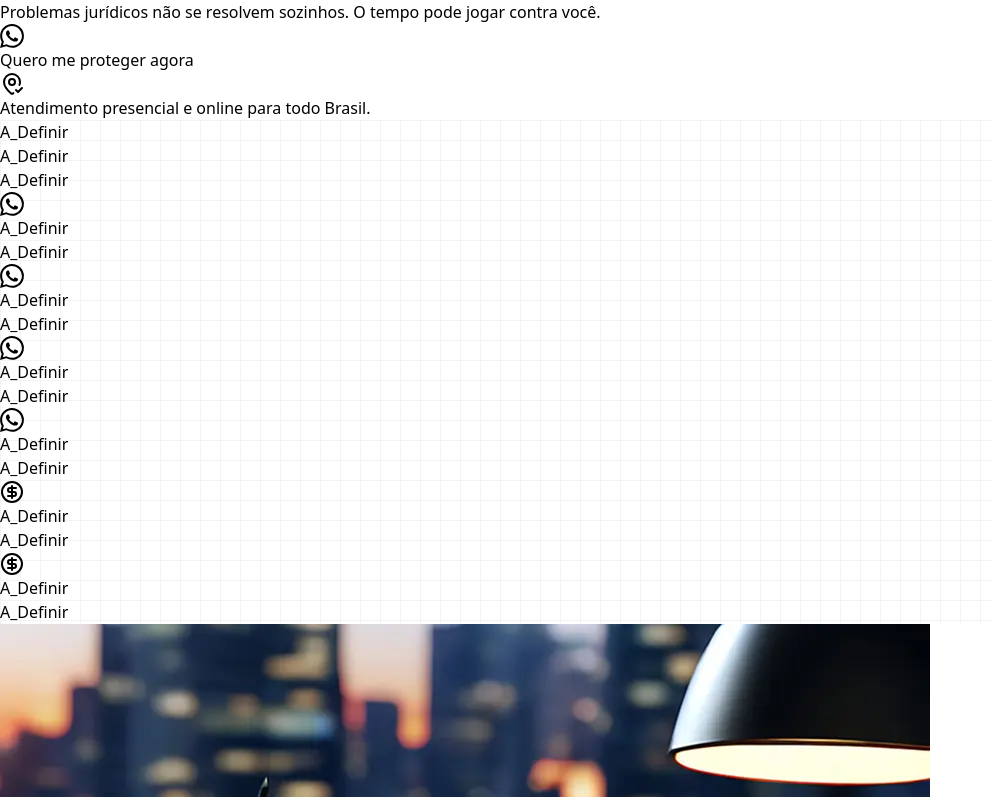
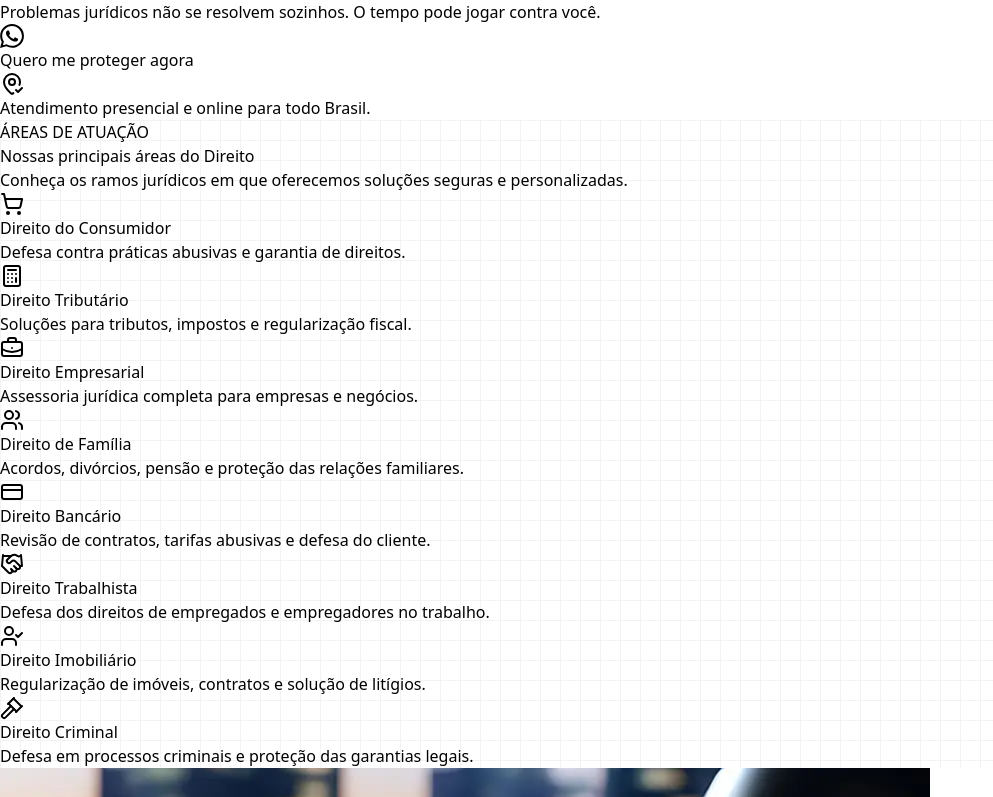
Before and after one commit to Paper-Street-Softwares/LP-Sgotti-e-Vieira, a React (Vite) app: page / in a window 1280 px wide. Shown: the part 503-1300 px from the top of the page, without its empty margins (0-993 px from the left). Built offline with nearby package versions, Linux system fonts and the light colour scheme; a web font is replaced by a local one.

Commit message:
fix: Features

```diff
--- a/src/components/sections/FeaturesParagraphs.jsx
+++ b/src/components/sections/FeaturesParagraphs.jsx
@@ -5,6 +5,7 @@ import SectionHeader from "../sectionElements/SectionHeader";
 import SectionWrapper from "../sectionElements/SectionWrapper";
 import MotionDivDownToUp from "../animation/MotionDivDownToUp";
 import IconButtonFeatureCard from "../cards/IconButtonFeatureCard";
+import content from "../../content/content";
 
 export default function FeaturesParagraphs({ modal, colorMode }) {
   const { t, i18n } = useTranslation();
@@ -31,15 +32,6 @@ export default function FeaturesParagraphs({ modal, colorMode }) {
 
   return (
     <SectionArea id="service" className={`${bgClass}`}>
-      {/* Botão para alternar idioma */}
-      <div className="flex justify-end p-4">
-        <Button
-          onClick={toggleLanguage}
-          label={i18n.language === "pt" ? "English" : "Português"}
-          className="bg-primary text-white"
-        />
-      </div>
-
       <SectionHeader
         colorMode="dark"
         className="text-center"
@@ -53,41 +45,17 @@ export default function FeaturesParagraphs({ modal, colorMode }) {
       <SectionWrapper>
         <div className="flex flex-col items-center w-full justify-evenly tablet1:flex-row">
           <div className="flex flex-wrap items-start justify-center w-full gap-[40px]">
-            {["card1", "card2", "card3", "card4"].map((cardKey) => (
+            {["card1", "card2", "card3", "card4", "card5", "card6", "card7", "card8"].map((cardKey) => (
               <MotionDivDownToUp
                 key={cardKey}
-                className="flex flex-col items-center justify-center border-[2px] border-solid px-[10px] py-[20px] rounded-md bg-bgSectionLight tablet1:w-[46.5%] desktop1:w-[28%] desktop2:w-[25%]"
+                className="flex flex-col items-center justify-center border-[2px] border-solid px-[10px] py-[20px] rounded-md bg-bgSectionLight tablet1:w-[46.5%] desktop1:w-[28%] desktop2:w-[20%]"
               >
                 <IconButtonFeatureCard
-                  icon={t(`features.${cardKey}.icon`, { returnObjects: true })}
+                  icon={content.texts.features[cardKey].icon}
                   title={t(`features.${cardKey}.title`)}
                   paragraph={t(`features.${cardKey}.subtitle`)}
                   className="tablet1:mb-[12px] desktop1:mb-0 desktop2:mb-[18px]"
                   colorMode={colorMode}
-                />
-                <Button
-                  size="small"
-                  className="bg-darker"
-                  labelColor="text-white"
-                  label={t(`features.${cardKey}.buttonLabel`)}
-                  buttonLink={t("links.ctaWhatsapp")}
-                  icon={
-                    <svg
-                      xmlns="http://www.w3.org/2000/svg"
-                      width="16"
-                      height="16"
-                      viewBox="0 0 24 24"
-                      fill="none"
-                      stroke="#fff"
-                      strokeWidth="2"
-                      strokeLinecap="round"
-                      strokeLinejoin="round"
-                      className="lucide lucide-corner-down-right"
-                    >
-                      <polyline points="15 10 20 15 15 20" />
-                      <path d="M4 4v7a4 4 0 0 0 4 4h12" />
-                    </svg>
-                  }
                 />
               </MotionDivDownToUp>
             ))}
--- a/src/content/content.jsx
+++ b/src/content/content.jsx
@@ -212,11 +212,17 @@ const content = {
             xmlns="http://www.w3.org/2000/svg"
             width="24"
             height="24"
-            fill="currentColor"
-            className="bi bi-whatsapp"
-            viewBox="0 0 16 16"
+            viewBox="0 0 24 24"
+            fill="none"
+            stroke="currentColor"
+            stroke-width="2"
+            stroke-linecap="round"
+            stroke-linejoin="round"
+            class="lucide lucide-shopping-cart-icon lucide-shopping-cart"
           >
-            <path d="M13.601 2.326A7.85 7.85 0 0 0 7.994 0C3.627 0 .068 3.558.064 7.926c0 1.399.366 2.76 1.057 3.965L0 16l4.204-1.102a7.9 7.9 0 0 0 3.79.965h.004c4.368 0 7.926-3.558 7.93-7.93A7.9 7.9 0 0 0 13.6 2.326zM7.994 14.521a6.6 6.6 0 0 1-3.356-.92l-.24-.144-2.494.654.666-2.433-.156-.251a6.56 6.56 0 0 1-1.007-3.505c0-3.626 2.957-6.584 6.591-6.584a6.56 6.56 0 0 1 4.66 1.931 6.56 6.56 0 0 1 1.928 4.66c-.004 3.639-2.961 6.592-6.592 6.592m3.615-4.934c-.197-.099-1.17-.578-1.353-.646-.182-.065-.315-.099-.445.099-.133.197-.513.646-.627.775-.114.133-.232.148-.43.05-.197-.1-.836-.308-1.592-.985-.59-.525-.985-1.175-1.103-1.372-.114-.198-.011-.304.088-.403.087-.088.197-.232.296-.346.1-.114.133-.198.198-.33.065-.134.034-.248-.015-.347-.05-.099-.445-1.076-.612-1.47-.16-.389-.323-.335-.445-.34-.114-.007-.247-.007-.38-.007a.73.73 0 0 0-.529.247c-.182.198-.691.677-.691 1.654s.71 1.916.81 2.049c.098.133 1.394 2.132 3.383 2.992.47.205.84.326 1.129.418.475.152.904.129 1.246.08.38-.058 1.171-.48 1.338-.943.164-.464.164-.86.114-.943-.049-.084-.182-.133-.38-.232" />
+            <circle cx="8" cy="21" r="1" />
+            <circle cx="19" cy="21" r="1" />
+            <path d="M2.05 2.05h2l2.66 12.42a2 2 0 0 0 2 1.58h9.78a2 2 0 0 0 1.95-1.57l1.65-7.43H5.12" />
           </svg>
         ),
         buttonLabelModal: "Fale Conosco",
@@ -240,11 +246,24 @@ const content = {
             xmlns="http://www.w3.org/2000/svg"
             width="24"
             height="24"
-            fill="currentColor"
-            className="bi bi-whatsapp"
-            viewBox="0 0 16 16"
+            viewBox="0 0 24 24"
+            fill="none"
+            stroke="currentColor"
+            stroke-width="2"
+            stroke-linecap="round"
+            stroke-linejoin="round"
+            class="lucide lucide-calculator-icon lucide-calculator"
           >
-            <path d="M13.601 2.326A7.85 7.85 0 0 0 7.994 0C3.627 0 .068 3.558.064 7.926c0 1.399.366 2.76 1.057 3.965L0 16l4.204-1.102a7.9 7.9 0 0 0 3.79.965h.004c4.368 0 7.926-3.558 7.93-7.93A7.9 7.9 0 0 0 13.6 2.326zM7.994 14.521a6.6 6.6 0 0 1-3.356-.92l-.24-.144-2.494.654.666-2.433-.156-.251a6.56 6.56 0 0 1-1.007-3.505c0-3.626 2.957-6.584 6.591-6.584a6.56 6.56 0 0 1 4.66 1.931 6.56 6.56 0 0 1 1.928 4.66c-.004 3.639-2.961 6.592-6.592 6.592m3.615-4.934c-.197-.099-1.17-.578-1.353-.646-.182-.065-.315-.099-.445.099-.133.197-.513.646-.627.775-.114.133-.232.148-.43.05-.197-.1-.836-.308-1.592-.985-.59-.525-.985-1.175-1.103-1.372-.114-.198-.011-.304.088-.403.087-.088.197-.232.296-.346.1-.114.133-.198.198-.33.065-.134.034-.248-.015-.347-.05-.099-.445-1.076-.612-1.47-.16-.389-.323-.335-.445-.34-.114-.007-.247-.007-.38-.007a.73.73 0 0 0-.529.247c-.182.198-.691.677-.691 1.654s.71 1.916.81 2.049c.098.133 1.394 2.132 3.383 2.992.47.205.84.326 1.129.418.475.152.904.129 1.246.08.38-.058 1.171-.48 1.338-.943.164-.464.164-.86.114-.943-.049-.084-.182-.133-.38-.232" />
+            <rect width="16" height="20" x="4" y="2" rx="2" />
+            <line x1="8" x2="16" y1="6" y2="6" />
+            <line x1="16" x2="16" y1="14" y2="18" />
+            <path d="M16 10h.01" />
+            <path d="M12 10h.01" />
+            <path d="M8 10h.01" />
+            <path d="M12 14h.01" />
+            <path d="M8 14h.01" />
+            <path d="M12 18h.01" />
+            <path d="M8 18h.01" />
           </svg>
         ),
         buttonLabelModal: "Fale Conosco",
@@ -267,11 +286,18 @@ const content = {
             xmlns="http://www.w3.org/2000/svg"
             width="24"
             height="24"
-            fill="currentColor"
-            className="bi bi-whatsapp"
-            viewBox="0 0 16 16"
+            viewBox="0 0 24 24"
+            fill="none"
+            stroke="currentColor"
+            stroke-width="2"
+            stroke-linecap="round"
+            stroke-linejoin="round"
+            class="lucide lucide-briefcase-business-icon lucide-briefcase-business"
           >
-            <path d="M13.601 2.326A7.85 7.85 0 0 0 7.994 0C3.627 0 .068 3.558.064 7.926c0 1.399.366 2.76 1.057 3.965L0 16l4.204-1.102a7.9 7.9 0 0 0 3.79.965h.004c4.368 0 7.926-3.558 7.93-7.93A7.9 7.9 0 0 0 13.6 2.326zM7.994 14.521a6.6 6.6 0 0 1-3.356-.92l-.24-.144-2.494.654.666-2.433-.156-.251a6.56 6.56 0 0 1-1.007-3.505c0-3.626 2.957-6.584 6.591-6.584a6.56 6.56 0 0 1 4.66 1.931 6.56 6.56 0 0 1 1.928 4.66c-.004 3.639-2.961 6.592-6.592 6.592m3.615-4.934c-.197-.099-1.17-.578-1.353-.646-.182-.065-.315-.099-.445.099-.133.197-.513.646-.627.775-.114.133-.232.148-.43.05-.197-.1-.836-.308-1.592-.985-.59-.525-.985-1.175-1.103-1.372-.114-.198-.011-.304.088-.403.087-.088.197-.232.296-.346.1-.114.133-.198.198-.33.065-.134.034-.248-.015-.347-.05-.099-.445-1.076-.612-1.47-.16-.389-.323-.335-.445-.34-.114-.007-.247-.007-.38-.007a.73.73 0 0 0-.529.247c-.182.198-.691.677-.691 1.654s.71 1.916.81 2.049c.098.133 1.394 2.132 3.383 2.992.47.205.84.326 1.129.418.475.152.904.129 1.246.08.38-.058 1.171-.48 1.338-.943.164-.464.164-.86.114-.943-.049-.084-.182-.133-.38-.232" />
+            <path d="M12 12h.01" />
+            <path d="M16 6V4a2 2 0 0 0-2-2h-4a2 2 0 0 0-2 2v2" />
+            <path d="M22 13a18.15 18.15 0 0 1-20 0" />
+            <rect width="20" height="14" x="2" y="6" rx="2" />
           </svg>
         ),
         buttonLabelModal: "Fale Conosco",
@@ -295,11 +321,18 @@ const content = {
             xmlns="http://www.w3.org/2000/svg"
             width="24"
             height="24"
-            fill="currentColor"
-            className="bi bi-whatsapp"
-            viewBox="0 0 16 16"
+            viewBox="0 0 24 24"
+            fill="none"
+            stroke="currentColor"
+            stroke-width="2"
+            stroke-linecap="round"
+            stroke-linejoin="round"
+            class="lucide lucide-users-icon lucide-users"
           >
-            <path d="M13.601 2.326A7.85 7.85 0 0 0 7.994 0C3.627 0 .068 3.558.064 7.926c0 1.399.366 2.76 1.057 3.965L0 16l4.204-1.102a7.9 7.9 0 0 0 3.79.965h.004c4.368 0 7.926-3.558 7.93-7.93A7.9 7.9 0 0 0 13.6 2.326zM7.994 14.521a6.6 6.6 0 0 1-3.356-.92l-.24-.144-2.494.654.666-2.433-.156-.251a6.56 6.56 0 0 1-1.007-3.505c0-3.626 2.957-6.584 6.591-6.584a6.56 6.56 0 0 1 4.66 1.931 6.56 6.56 0 0 1 1.928 4.66c-.004 3.639-2.961 6.592-6.592 6.592m3.615-4.934c-.197-.099-1.17-.578-1.353-.646-.182-.065-.315-.099-.445.099-.133.197-.513.646-.627.775-.114.133-.232.148-.43.05-.197-.1-.836-.308-1.592-.985-.59-.525-.985-1.175-1.103-1.372-.114-.198-.011-.304.088-.403.087-.088.197-.232.296-.346.1-.114.133-.198.198-.33.065-.134.034-.248-.015-.347-.05-.099-.445-1.076-.612-1.47-.16-.389-.323-.335-.445-.34-.114-.007-.247-.007-.38-.007a.73.73 0 0 0-.529.247c-.182.198-.691.677-.691 1.654s.71 1.916.81 2.049c.098.133 1.394 2.132 3.383 2.992.47.205.84.326 1.129.418.475.152.904.129 1.246.08.38-.058 1.171-.48 1.338-.943.164-.464.164-.86.114-.943-.049-.084-.182-.133-.38-.232" />
+            <path d="M16 21v-2a4 4 0 0 0-4-4H6a4 4 0 0 0-4 4v2" />
+            <path d="M16 3.128a4 4 0 0 1 0 7.744" />
+            <path d="M22 21v-2a4 4 0 0 0-3-3.87" />
+            <circle cx="9" cy="7" r="4" />
           </svg>
         ),
         buttonLabelModal: "Fale Conosco",
@@ -329,11 +362,10 @@ const content = {
             stroke-width="2"
             stroke-linecap="round"
             stroke-linejoin="round"
-            class="lucide lucide-circle-dollar-sign-icon lucide-circle-dollar-sign"
+            class="lucide lucide-credit-card-icon lucide-credit-card"
           >
-            <circle cx="12" cy="12" r="10" />
-            <path d="M16 8h-6a2 2 0 1 0 0 4h4a2 2 0 1 1 0 4H8" />
-            <path d="M12 18V6" />
+            <rect width="20" height="14" x="2" y="5" rx="2" />
+            <line x1="2" x2="22" y1="10" y2="10" />
           </svg>
         ),
         buttonLabelModal: "Fale Conosco",
@@ -363,11 +395,83 @@ const content = {
             stroke-width="2"
             stroke-linecap="round"
             stroke-linejoin="round"
-            class="lucide lucide-circle-dollar-sign-icon lucide-circle-dollar-sign"
+            class="lucide lucide-handshake-icon lucide-handshake"
           >
-            <circle cx="12" cy="12" r="10" />
-            <path d="M16 8h-6a2 2 0 1 0 0 4h4a2 2 0 1 1 0 4H8" />
-            <path d="M12 18V6" />
+            <path d="m11 17 2 2a1 1 0 1 0 3-3" />
+            <path d="m14 14 2.5 2.5a1 1 0 1 0 3-3l-3.88-3.88a3 3 0 0 0-4.24 0l-.88.88a1 1 0 1 1-3-3l2.81-2.81a5.79 5.79 0 0 1 7.06-.87l.47.28a2 2 0 0 0 1.42.25L21 4" />
+            <path d="m21 3 1 11h-2" />
+            <path d="M3 3 2 14l6.5 6.5a1 1 0 1 0 3-3" />
+            <path d="M3 4h8" />
+          </svg>
+        ),
+        buttonLabelModal: "Fale Conosco",
+        buttonLabel: "Saiba Mais",
+      },
+      card7: {
+        img: 3,
+        title: "A_Definir",
+        subtitle: "A_Definir",
+        description: (
+          <div>
+            A_Definir
+            <br />
+            <br />
+            A_Definir
+          </div>
+        ),
+        imgModal: imgFeaturesCardModal4,
+        icon: (
+          <svg
+            xmlns="http://www.w3.org/2000/svg"
+            width="24"
+            height="24"
+            viewBox="0 0 24 24"
+            fill="none"
+            stroke="currentColor"
+            stroke-width="2"
+            stroke-linecap="round"
+            stroke-linejoin="round"
+            class="lucide lucide-user-check-icon lucide-user-check"
+          >
+            <path d="m16 11 2 2 4-4" />
+            <path d="M16 21v-2a4 4 0 0 0-4-4H6a4 4 0 0 0-4 4v2" />
+            <circle cx="9" cy="7" r="4" />
+          </svg>
+        ),
+        buttonLabelModal: "Fale Conosco",
+        buttonLabel: "Saiba Mais",
+      },
+      card8: {
+        img: 3,
+        title: "A_Definir",
+        subtitle: "A_Definir",
+        description: (
+          <div>
+            A_Definir
+            <br />
+            <br />
+            A_Definir
+          </div>
+        ),
+        imgModal: imgFeaturesCardModal4,
+        icon: (
+          <svg
+            xmlns="http://www.w3.org/2000/svg"
+            width="24"
+            height="24"
+            viewBox="0 0 24 24"
+            fill="none"
+            stroke="currentColor"
+            stroke-width="2"
+            stroke-linecap="round"
+            stroke-linejoin="round"
+            class="lucide lucide-gavel-icon lucide-gavel"
+          >
+            <path d="m14 13-8.381 8.38a1 1 0 0 1-3.001-3l8.384-8.381" />
+            <path d="m16 16 6-6" />
+            <path d="m21.5 10.5-8-8" />
+            <path d="m8 8 6-6" />
+            <path d="m8.5 7.5 8 8" />
           </svg>
         ),
         buttonLabelModal: "Fale Conosco",
--- a/src/locales/pt.json
+++ b/src/locales/pt.json
@@ -27,48 +27,62 @@
     }
   },
   "features": {
-    "miniTag": "A_Definir",
-    "title": "A_Definir",
-    "subtitle": "A_Definir",
+    "miniTag": "ÁREAS DE ATUAÇÃO",
+    "title": "Nossas principais áreas do Direito",
+    "subtitle": "Conheça os ramos jurídicos em que oferecemos soluções seguras e personalizadas.",
     "card1": {
-      "title": "A_Definir",
-      "subtitle": "A_Definir",
+      "title": "Direito do Consumidor",
+      "subtitle": "Defesa contra práticas abusivas e garantia de direitos.",
       "description": "A_Definir",
       "buttonLabelModal": "A_Definir",
       "buttonLabel": "A_Definir"
     },
     "card2": {
-      "title": "A_Definir",
-      "subtitle": "A_Definir",
+      "title": "Direito Tributário",
+      "subtitle": "Soluções para tributos, impostos e regularização fiscal.",
       "description": "A_Definir",
       "buttonLabelModal": "A_Definir",
       "buttonLabel": "A_Definir"
     },
     "card3": {
-      "title": "A_Definir",
-      "subtitle": "A_Definir",
+      "title": "Direito Empresarial",
+      "subtitle": "Assessoria jurídica completa para empresas e negócios.",
       "description": "A_Definir",
       "buttonLabelModal": "A_Definir",
       "buttonLabel": "A_Definir"
     },
     "card4": {
-      "title": "A_Definir",
-      "subtitle": "A_Definir",
+      "title": "Direito de Família",
+      "subtitle": "Acordos, divórcios, pensão e proteção das relações familiares.",
       "description": "A_Definir",
       "buttonLabelModal": "A_Definir",
       "buttonLabel": "A_Definir",
       "servicesButton": "A_Definir"
     },
     "card5": {
-      "title": "A_Definir",
-      "subtitle": "A_Definir",
+      "title": "Direito Bancário",
+      "subtitle": "Revisão de contratos, tarifas abusivas e defesa do cliente.",
       "description": "A_Definir",
       "buttonLabelModal": "A_Definir",
       "buttonLabel": "A_Definir"
     },
     "card6": {
-      "title": "A_Definir",
-      "subtitle": "A_Definir",
+      "title": "Direito Trabalhista",
+      "subtitle": "Defesa dos direitos de empregados e empregadores no trabalho.",
+      "description": "A_Definir",
+      "buttonLabelModal": "A_Definir",
+      "buttonLabel": "A_Definir"
+    },
+    "card7": {
+      "title": "Direito Imobiliário",
+      "subtitle": "Regularização de imóveis, contratos e solução de litígios.",
+      "description": "A_Definir",
+      "buttonLabelModal": "A_Definir",
+      "buttonLabel": "A_Definir"
+    },
+    "card8": {
+      "title": "Direito Criminal",
+      "subtitle": "Defesa em processos criminais e proteção das garantias legais.",
       "description": "A_Definir",
       "buttonLabelModal": "A_Definir",
       "buttonLabel": "A_Definir"
--- a/src/pages/Index.jsx
+++ b/src/pages/Index.jsx
@@ -33,26 +33,6 @@ export default function Index() {
 
   return (
     <>
-      {/* <div className="fixed inset-x-0 bottom-5 flex justify-center z-50 pointer-events-none">
-        <div className="flex gap-4 bg-white dark:bg-gray-800 p-4 rounded-lg shadow-lg pointer-events-auto">
-          <Button
-            label="English"
-            size="small"
-            onClick={() => changeLanguage("en")}
-          />
-          <Button
-            label="Português"
-            size="small"
-            onClick={() => changeLanguage("pt")}
-          />
-          <Button
-            label="Español"
-            size="small"
-            onClick={() => changeLanguage("es")}
-          />
-        </div>
-      </div> */}
-
       <Navbar colorMode={colorMode} />
 
       <Hero
@@ -68,8 +48,8 @@ export default function Index() {
         defaultFeature={false}
         button={false}
         modalWithCards={false}
-        paragraphs={false}
-        sixCards={true}
+        paragraphs={true}
+        sixCards={false}
         paragraphsModal={false}
       />
 
```
